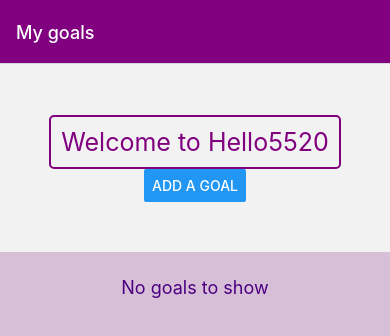
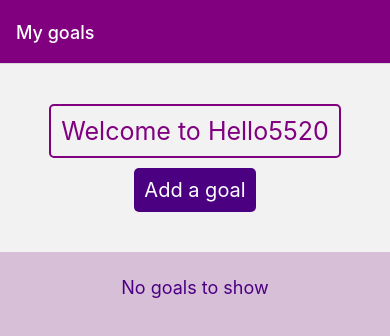
Before and after one commit to jyang10086/cs5520-inclass1, a React Native app: screen /Home in a window 390 px wide. Shown: the top 336 px of the page. Built offline with nearby package versions, Linux system fonts and the light colour scheme.

Commit message:
wrap up Pressable Button and make it reusable

```diff
--- a/components/GoalItem.js
+++ b/components/GoalItem.js
@@ -1,6 +1,7 @@
 import React from "react";
 import { Button, View, Text, StyleSheet, Pressable } from "react-native";
 import { useNavigation } from "@react-navigation/native";
+import PressableButton from "./PressableButton";
 
 export default function GoalItem({ item, onDelete }) {
   const navigation = useNavigation();
@@ -19,9 +20,16 @@ export default function GoalItem({ item, onDelete }) {
         android_ripple={{ color: "red", radius: 25 }}
       >
         <Text style={styles.text}>{item.text}</Text>
-        <View style={styles.buttonView}>
+        <PressableButton
+          onPress={() => onDelete(item.id)}
+          componentStyle={styles.buttonView}
+          pressedStyle={styles.pressedStyle}
+        >
+          <Text style={{ color: "white" }}>X</Text>
+        </PressableButton>
+        {/* <View style={styles.buttonView}>
           <Button title="X" color="grey" onPress={() => onDelete(item.id)} />
-        </View>
+        </View> */}
         {/* <View style={styles.buttonView}>
           <Button title="i" color="grey" onPress={handlePressInfo} />
         </View> */}
@@ -47,9 +55,10 @@ const styles = StyleSheet.create({
   },
   buttonView: {
     justifyContent: "center",
+    padding:10,
   },
   pressedStyle: {
-    backgroundColor: "gray",
+    backgroundColor: 'grey',
     opacity: 0.2,
   },
 });
--- a/components/Home.js
+++ b/components/Home.js
@@ -12,6 +12,7 @@ import {
 import Header from "./Header";
 import Input from "./Input";
 import GoalItem from "./GoalItem";
+import PressableButton from "./PressableButton";
 export default function Home({ navigation }) {
   const appName = "Hello5520";
   const [isModalVisible, setModalVisible] = useState(false);
@@ -91,7 +92,12 @@ export default function Home({ navigation }) {
           handleInputData={handleInputData}
           onCancel={onCancel}
         />
-        <Button title="Add a goal" onPress={() => setModalVisible(true)} />
+        <PressableButton
+          componentStyle={styles.button}
+          onPress={() => setModalVisible(true)}
+        >
+          <Text style={styles.buttonText}>Add a goal</Text>
+        </PressableButton>
       </View>
       <View style={styles.bottomView}>
         {/*
@@ -109,10 +115,7 @@ export default function Home({ navigation }) {
           contentContainerStyle={styles.scrollContainer}
           data={goals}
           renderItem={({ item }) => (
-            <GoalItem
-              item={item}
-              onDelete={handleDeleteGoalItem}
-            />
+            <GoalItem item={item} onDelete={handleDeleteGoalItem} />
           )}
           ListEmptyComponent={() => (
             <Text style={styles.listText}>No goals to show</Text>
@@ -156,4 +159,14 @@ const styles = StyleSheet.create({
     backgroundColor: "indigo",
     marginVertical: 10,
   },
+  button: {
+    backgroundColor: "indigo",
+    marginTop: 10,
+    padding: 10,
+    borderRadius: 5,
+  },
+  buttonText: {
+    color: 'white',
+    fontSize: 20,
+  }
 });
--- /dev/null
+++ b/components/PressableButton.js
@@ -0,0 +1,33 @@
+import { Pressable, View, StyleSheet } from "react-native";
+
+const PressableButton = ({
+  onPress,
+  children,
+  componentStyle,
+  pressedStyle,
+}) => {
+  return (
+    <Pressable
+      onPress={onPress}
+      style={({ pressed }) => [
+        styles.defaultStyle,
+        componentStyle,
+        pressed && styles.defaultPressedStyle,
+        pressed && pressedStyle,
+      ]}
+    >
+      <View>{children}</View>
+    </Pressable>
+  );
+};
+
+const styles = StyleSheet.create({
+  defaultStyle: {
+    backgroundColor: "red",
+  },
+  defaultPressedStyle: {
+    opacity: 0.2,
+  }
+});
+
+export default PressableButton;
```
